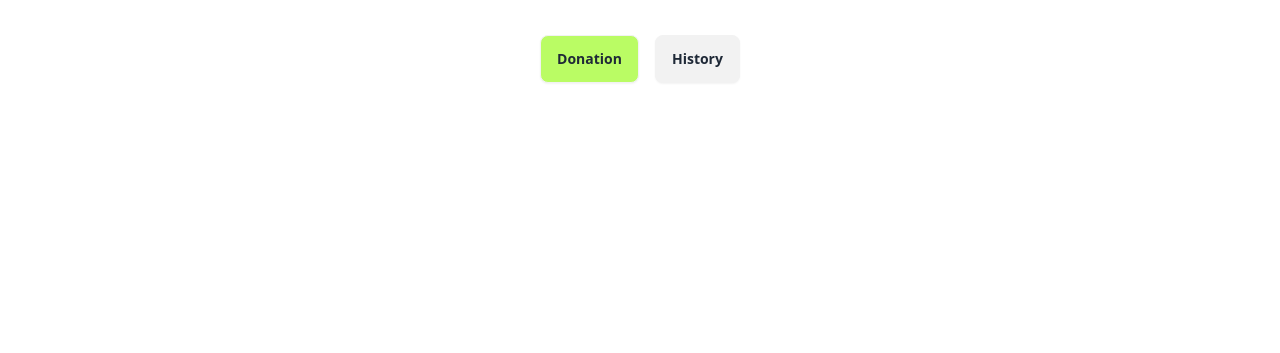
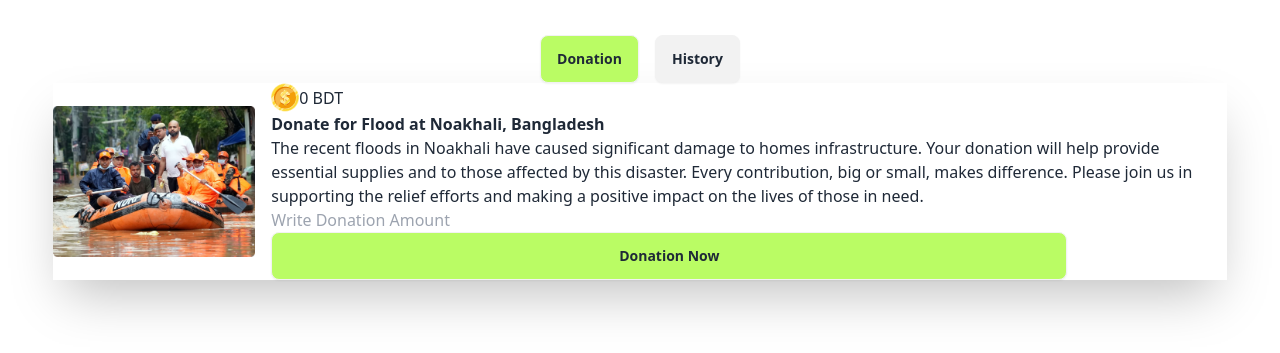
Before and after one commit to hasannaime/Assignment-5, a plain HTML site: page index.html in a window 1280 px wide. Shown: the part 61-414 px from the top of the page. Drawn offline with nearby package versions, Linux system fonts and the light colour scheme.

Commit message:
card section design

```diff
--- a/index.html
+++ b/index.html
@@ -101,9 +101,48 @@
 
        </div>
 
-         <!-- double buton create ends here-->
+         <!-- double button create ends here-->
 
 
+
+         <!-- card section design start -->
+
+
+         <div class="flex items-center justify-center gap-4 shadow-2xl w-11/12 mx-auto">
+
+            <div>
+                <img src="images/noakhali.png" alt="" srcset="">
+            </div>
+
+           <div>
+
+
+            <div class="flex items-center ">
+                <div>
+                    <img src="images/coin.png" alt="">
+                </div>
+                <div>
+                    <h2>0 BDT</h2>
+                </div>
+            </div>
+
+            <h3 class="font-semibold">Donate for Flood at Noakhali, Bangladesh</h3>
+            <p> The recent floods in Noakhali have caused significant damage to homes  infrastructure. Your donation will help provide essential supplies and  to those affected by this disaster. Every contribution, big or small, makes  difference. Please join us in supporting the relief efforts and making a positive impact on the lives of those in need.</p>
+
+           <input class=" w-10/12 mx-auto " type="text" placeholder="Write Donation Amount">
+
+           <br>
+
+
+           <button class="btn bg-primary w-10/12 mx-auto " >Donation Now</button>
+
+           </div>
+
+
+         </div>
+
+
+        <!-- card section design end -->
 
 
     </main>
```
